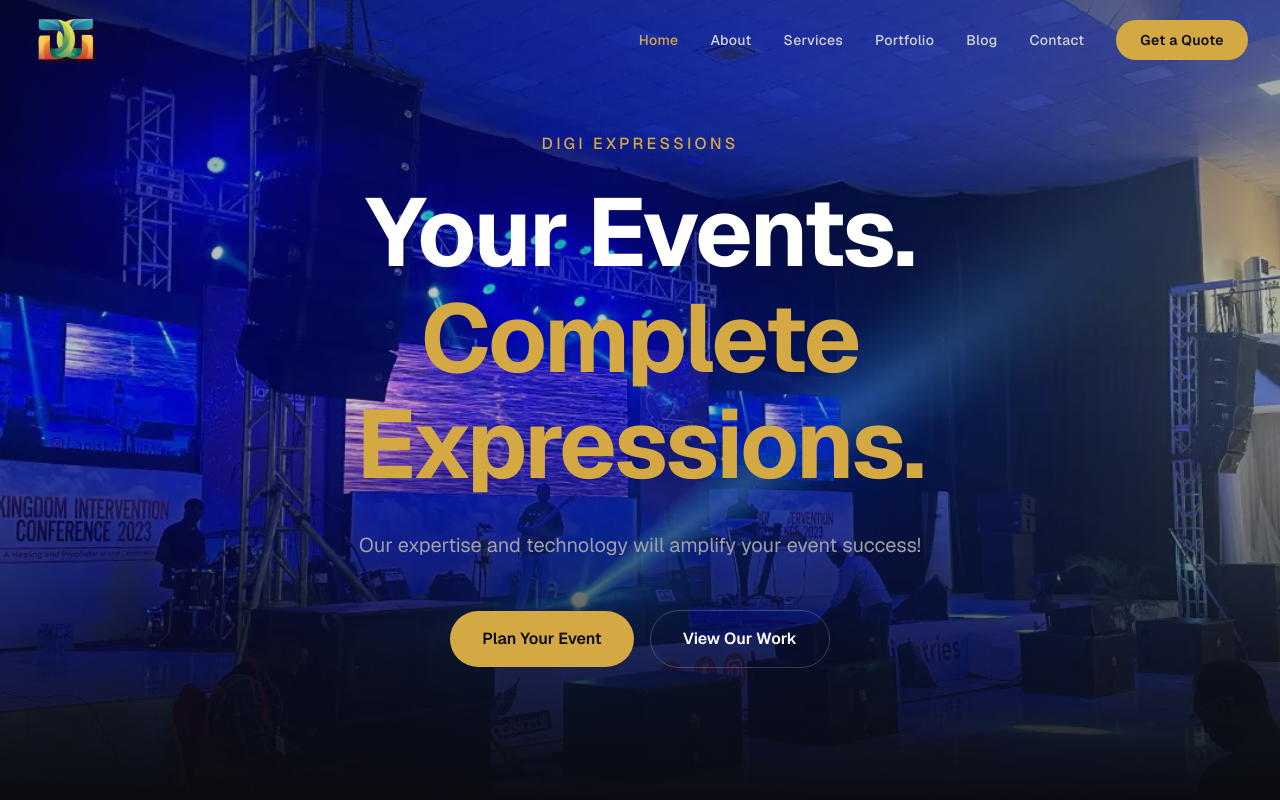
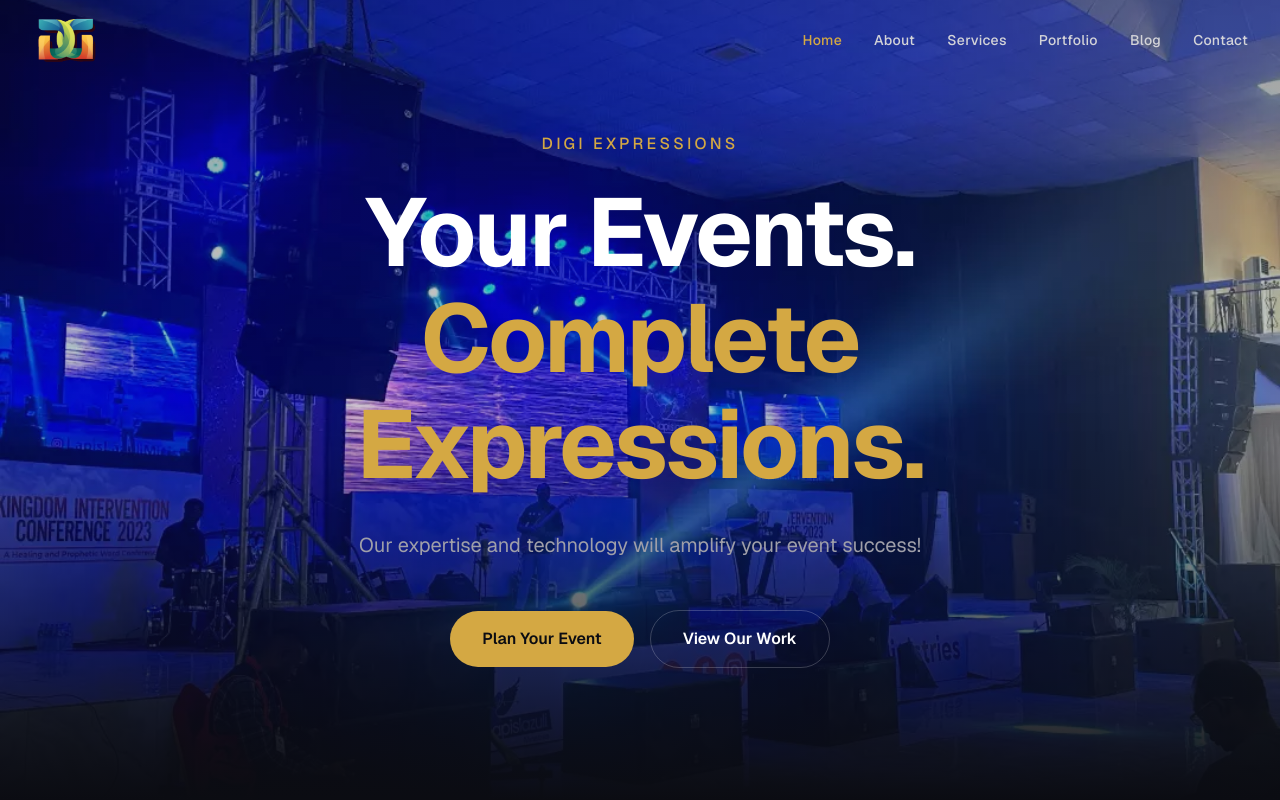
Before and after one commit to echopofi/DIGI_EXP, a Next.js app: page / in a window 1280 px wide. Shown: the top 800 px of the page. Built offline with nearby package versions, Linux system fonts and the light colour scheme.

Commit message:
delete: remove <Get a Quote> button from nav bar

```diff
--- a/components/layout/Navbar.tsx
+++ b/components/layout/Navbar.tsx
@@ -61,12 +61,7 @@ export default function Navbar() {
                 {link.label}
               </Link>
             ))}
-            <Link
-              href="/contact"
-              className="px-6 py-2.5 text-sm font-semibold tracking-wide text-dark-900 bg-gold-500 rounded-full hover:bg-gold-400 transition-all duration-300 hover:shadow-lg hover:shadow-gold-500/25"
-            >
-              Get a Quote
-            </Link>
+
           </div>
 
           <button
@@ -114,12 +109,7 @@ export default function Navbar() {
                   {link.label}
                 </Link>
               ))}
-              <Link
-                href="/contact"
-                className="mt-2 px-6 py-3 text-center text-sm font-semibold text-dark-900 bg-gold-500 rounded-full hover:bg-gold-400 transition-colors"
-              >
-                Get a Quote
-              </Link>
+
             </div>
           </motion.div>
         )}
```
